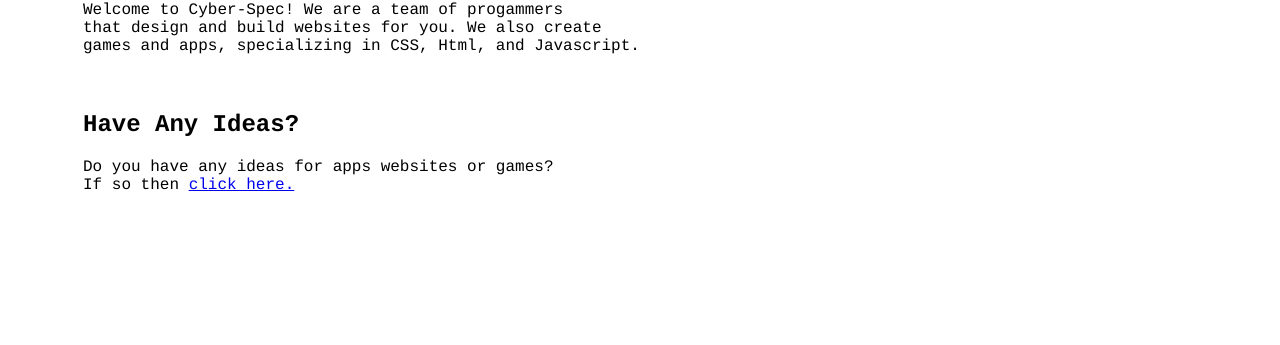
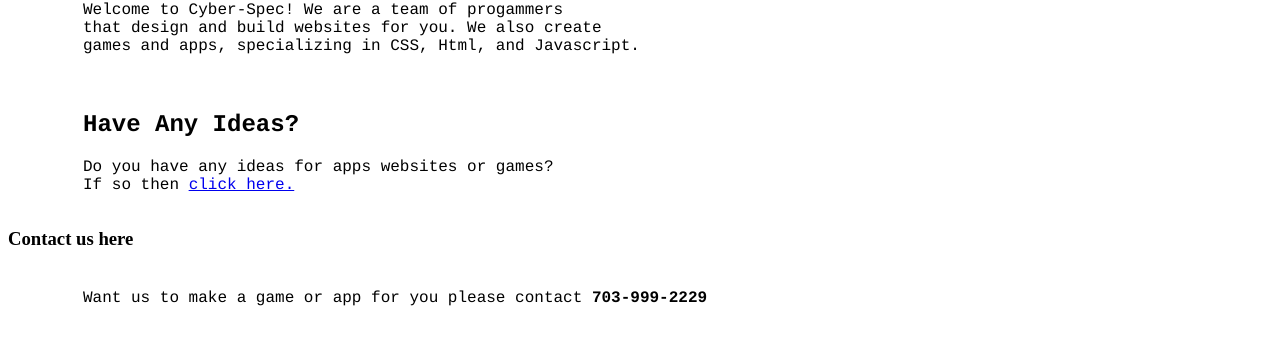
Before and after one commit to LilKalebFTW/cyber-spec, a plain HTML site: page index.html in a window 1280 px wide. Shown: the part 157-502 px from the top of the page. Drawn offline with Linux system fonts and the light colour scheme.

Commit message:
Create index.html

```diff
--- a/index.html
+++ b/index.html
@@ -77,5 +77,10 @@
   <h2>Have Any Ideas?</h2>
   <p>Do you have any ideas for apps websites or games?<br>
     If so then <a href="cyber-spec.com/ideas.html">click here.</a>
+ <br>
+    <br>
+    <br>
+  <h3>Contact us here</h3>
+  <p> Want us to make a game or app for you please contact<strong> 703-999-2229</strong>
 </body>
 </html>
```
